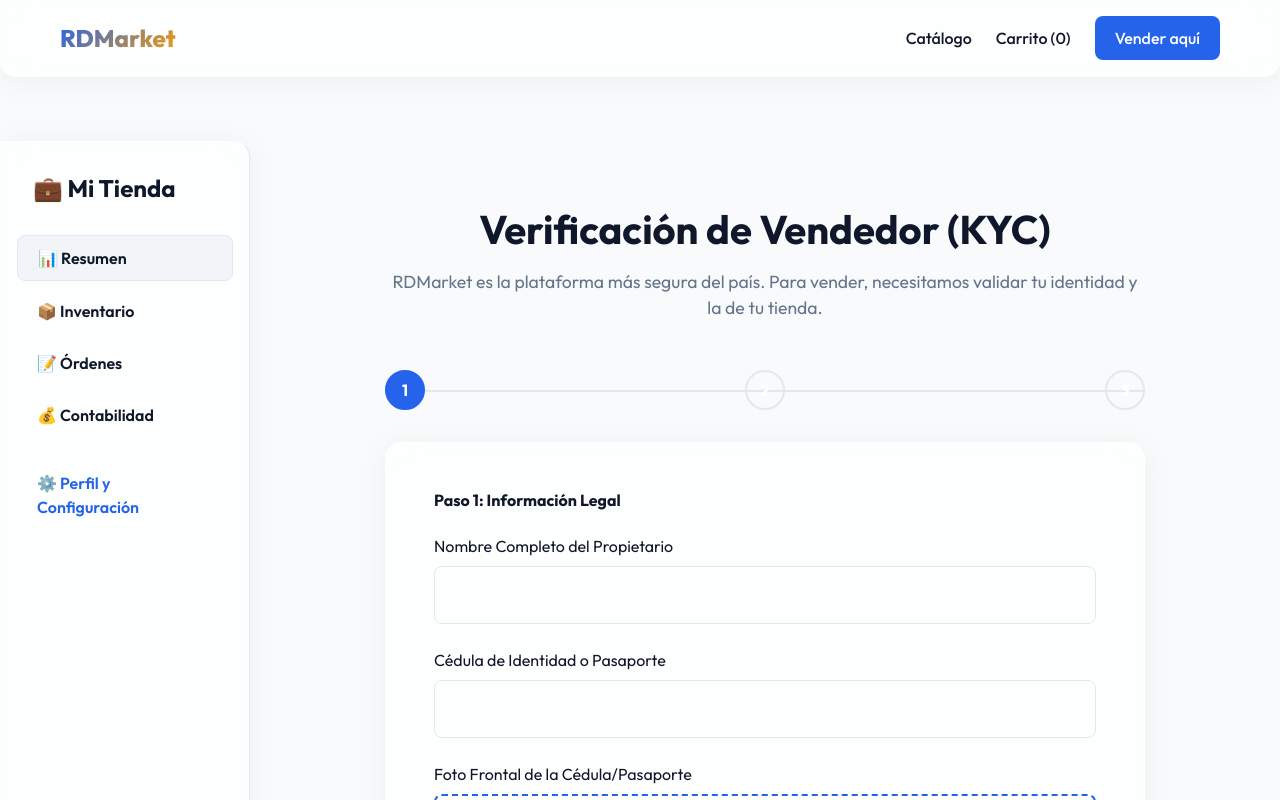
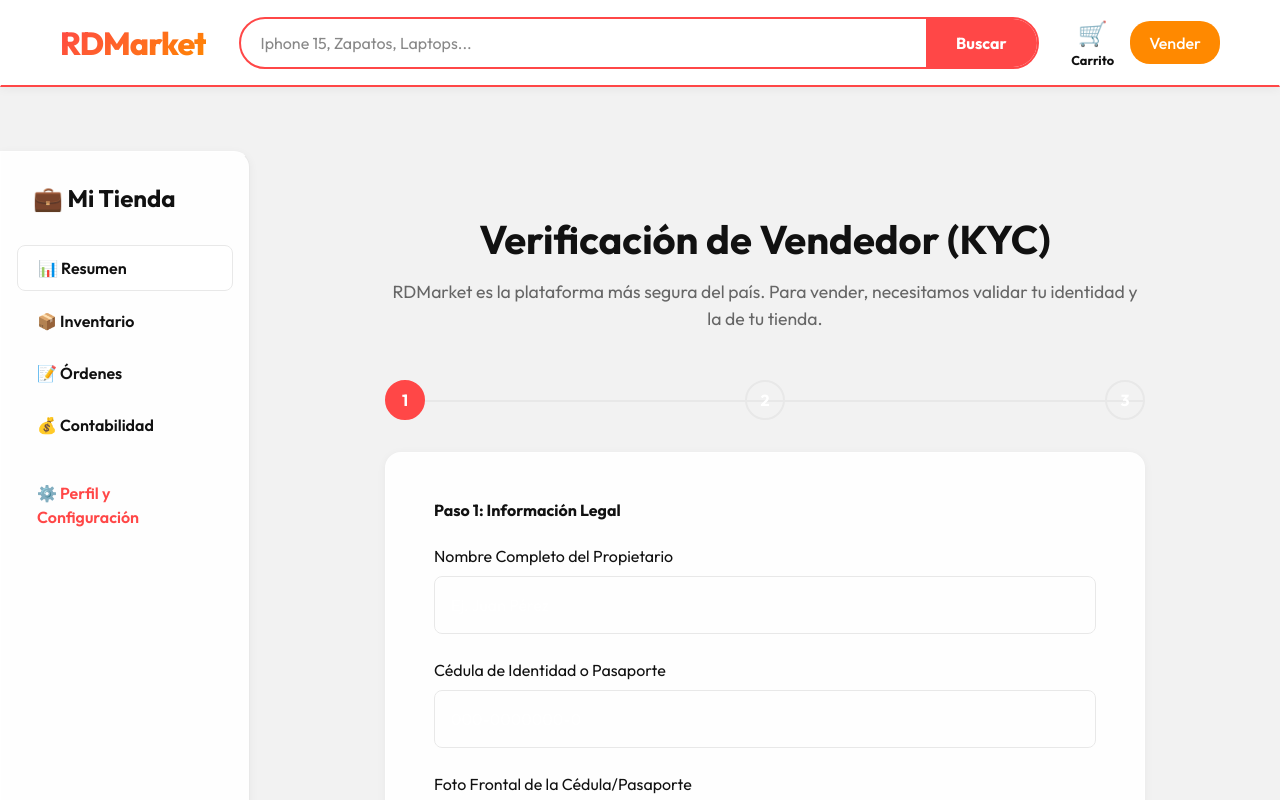
Before and after one commit to starelt/rdmarket, a Next.js app: page /vendor/onboarding in a window 1280 px wide. Shown: the top 800 px of the page. Built offline with nearby package versions, Linux system fonts and the light colour scheme; no server answers; sample sign-in values are in the browser's storage.

Commit message:
style: AliExpress interface redesign

```diff
--- a/src/app/globals.css
+++ b/src/app/globals.css
@@ -2,18 +2,18 @@
 
 :root {
   /* Premium Color Palette */
-  --bg-color: #f8fafc;
-  --text-color: #0f172a;
-  --text-muted: #64748b;
-  --primary: #2563eb;
-  --primary-hover: #1d4ed8;
-  --secondary: #f1f5f9;
-  --accent: #f59e0b;
-  --border: #e2e8f0;
+  --bg-color: #f2f2f2;
+  --text-color: #111111;
+  --text-muted: #666666;
+  --primary: #ff4747;
+  --primary-hover: #e62e2e;
+  --secondary: #ffffff;
+  --accent: #ff8900;
+  --border: #e8e8e8;
 
-  --glass-bg: rgba(255, 255, 255, 0.7);
+  --glass-bg: rgba(255, 255, 255, 0.9);
   --glass-border: rgba(255, 255, 255, 0.4);
-  --glass-shadow: 0 4px 30px rgba(0, 0, 0, 0.05);
+  --glass-shadow: 0 2px 10px rgba(0, 0, 0, 0.05);
 }
 
 @media (prefers-color-scheme: dark) {
--- a/src/app/layout.tsx
+++ b/src/app/layout.tsx
@@ -25,20 +25,29 @@ export default async function RootLayout({
   return (
     <html lang="es" className={`${outfit.variable}`}>
       <body>
-        <nav className="glass navbar">
-          <div className="container nav-content">
-            <a href="/" className="nav-brand">RDMarket</a>
-            <div className="nav-links">
-              <a href="/">Catálogo</a>
-              <a href="/cart">Carrito (0)</a>
+        <nav className="glass navbar" style={{ background: "white", borderRadius: 0, borderBottom: "2px solid var(--primary)", padding: "15px 0" }}>
+          <div className="container nav-content" style={{ display: "grid", gridTemplateColumns: "auto 1fr auto", gap: "2rem", alignItems: "center" }}>
+            <a href="/" className="nav-brand" style={{ fontSize: "2rem", letterSpacing: "-1px" }}>RDMarket</a>
+
+            <div style={{ display: "flex", width: "100%", maxWidth: "800px", margin: "0 auto", border: "2px solid var(--primary)", borderRadius: "30px", overflow: "hidden" }}>
+              <input type="text" placeholder="Iphone 15, Zapatos, Laptops..." style={{ flex: 1, padding: "12px 20px", border: "none", outline: "none", fontSize: "1rem" }} />
+              <button style={{ background: "var(--primary)", color: "white", padding: "0 30px", border: "none", fontWeight: "bold", fontSize: "1rem", cursor: "pointer" }}>Buscar</button>
+            </div>
+
+            <div className="nav-links" style={{ gap: "1rem" }}>
+              <a href="/cart" style={{ display: "flex", flexDirection: "column", alignItems: "center", fontSize: "0.8rem", color: "var(--text-color)", textDecoration: "none" }}>
+                <span style={{ fontSize: "1.5rem" }}>🛒</span>
+                <span style={{ fontWeight: "bold" }}>Carrito</span>
+              </a>
+
               {role === "ADMIN" ? (
-                <a href="/admin" className="btn" style={{ background: "linear-gradient(90deg, #b8860b, #daa520)", color: "white", fontWeight: "bold" }}>👑 Panel Admin</a>
+                <a href="/admin" className="btn" style={{ background: "linear-gradient(90deg, #b8860b, #daa520)", color: "white", fontWeight: "bold", padding: "0.6rem 1.2rem", borderRadius: "20px" }}>👑 Admin</a>
               ) : role === "VENDOR" ? (
-                <a href="/vendor/dashboard" className="btn btn-primary">Panel Vendedor</a>
+                <a href="/vendor/dashboard" className="btn btn-primary" style={{ padding: "0.6rem 1.2rem", borderRadius: "20px" }}>Vendedor</a>
               ) : session ? (
-                <a href="/vendor/onboarding" className="btn btn-primary">Vender aquí</a>
+                <a href="/vendor/onboarding" className="btn btn-primary" style={{ padding: "0.6rem 1.2rem", borderRadius: "20px", background: "var(--accent)" }}>Vender</a>
               ) : (
-                <a href="/login" className="btn btn-primary">Iniciar Sesión</a>
+                <a href="/login" className="btn btn-primary" style={{ padding: "0.6rem 1.2rem", borderRadius: "20px" }}>Entrar</a>
               )}
             </div>
           </div>
--- a/src/app/page.tsx
+++ b/src/app/page.tsx
@@ -1,92 +1,139 @@
 import { prisma } from "@/lib/prisma";
 import Link from "next/link";
+import { auth } from "@/auth";
 
 export const dynamic = "force-dynamic";
 
 export default async function Home() {
-  const stores = await prisma.store.findMany({
+  const session = await auth();
+
+  // Fetch products instead of stores
+  const products = await prisma.product.findMany({
+    take: 24, // Limite de productos en la pagina principal
     include: {
-      products: {
-        take: 3, // Tomamos 3 productos de muestra para mostrar en la card de la tienda
-      }
+      store: true,
     },
     orderBy: { createdAt: 'desc' }
   });
 
   return (
-    <div style={{ paddingBottom: "4rem" }}>
-      {/* Search Header Estilo PedidosYa */}
-      <section style={{ background: "linear-gradient(135deg, var(--primary), #1e3a8a)", padding: "3rem 1.5rem", borderRadius: "0 0 24px 24px", color: "white" }}>
-        <div className="container">
-          <h1 style={{ fontSize: "2.5rem", fontWeight: "bold", marginBottom: "1rem" }}>Lo mejor en Tecnología,<br/>directo a tu puerta 🚀</h1>
-          <div style={{ display: "flex", gap: "1rem", background: "white", padding: "0.5rem", borderRadius: "12px", boxShadow: "0 4px 20px rgba(0,0,0,0.1)" }}>
-            <span style={{ padding: "0.8rem", color: "#666" }}>📍 Entregar en: Santo Domingo</span>
-            <input
-              type="text"
-              placeholder="¿Qué buscas? (ej. iPhone 15, Laptop Dell...)"
-              style={{ flex: 1, border: "none", outline: "none", fontSize: "1rem", color: "#000", padding: "0.8rem", background: "#f3f4f6", borderRadius: "8px" }}
-            />
-            <button className="btn btn-primary" style={{ padding: "0.8rem 2rem", borderRadius: "8px" }}>Buscar</button>
+    <div style={{ background: "var(--bg-color)", minHeight: "100vh" }}>
+      {/* AliExpress Hero Section */}
+      <section className="container" style={{ paddingTop: "20px" }}>
+        <div style={{ display: "grid", gridTemplateColumns: "250px 1fr 300px", gap: "20px" }}>
+
+          {/* Categorias - Sidebar */}
+          <div style={{ background: "white", borderRadius: "16px", padding: "10px 0", boxShadow: "0 2px 10px rgba(0,0,0,0.05)" }}>
+            <h3 style={{ padding: "10px 20px", margin: 0, fontSize: "1.1rem", borderBottom: "1px solid #eee" }}>Categorías</h3>
+            <ul style={{ listStyle: "none", padding: 0, margin: 0 }}>
+              {["📱 Celulares & Accesorios", "💻 Electrónica", "👗 Ropa de Mujer", "👕 Ropa de Hombre", "🏡 Hogar y Jardín", "👠 Zapatos", "⚽ Deportes", "👶 Juguetes", "🚗 Automotriz", "⌚ Joyería y Relojes"].map(cat => (
+                <li key={cat}>
+                  <a href="#" style={{ display: "block", padding: "10px 20px", color: "var(--text-color)", textDecoration: "none", fontSize: "0.9rem", transition: "background 0.2s" }} className="hover:bg-gray-100 hover:text-red-500">
+                    {cat}
+                  </a>
+                </li>
+              ))}
+            </ul>
+          </div>
+
+          {/* Banner Principal / Carousel */}
+          <div style={{ background: "linear-gradient(90deg, #ff4747, #ff8900)", borderRadius: "16px", color: "white", padding: "40px", display: "flex", flexDirection: "column", justifyContent: "center", position: "relative", overflow: "hidden" }}>
+            <div style={{ position: "absolute", top: "-50%", right: "-10%", width: "400px", height: "400px", background: "rgba(255,255,255,0.1)", borderRadius: "50%" }}></div>
+            <h1 style={{ fontSize: "3rem", fontWeight: "900", margin: "0 0 10px 0", lineHeight: "1.1" }}>Día de Ofertas<br/>Locales</h1>
+            <p style={{ fontSize: "1.2rem", margin: "0 0 20px 0" }}>Hasta 70% de descuento en miles de productos dominicanos.</p>
+            <button style={{ background: "white", color: "#ff4747", border: "none", padding: "12px 30px", borderRadius: "30px", fontSize: "1.1rem", fontWeight: "bold", cursor: "pointer", width: "fit-content", boxShadow: "0 4px 15px rgba(0,0,0,0.1)" }}>Comprar Ahora</button>
+          </div>
+
+          {/* User Widget */}
+          <div style={{ display: "flex", flexDirection: "column", gap: "20px" }}>
+            <div style={{ background: "white", borderRadius: "16px", padding: "20px", boxShadow: "0 2px 10px rgba(0,0,0,0.05)", textAlign: "center" }}>
+              <div style={{ width: "60px", height: "60px", background: "#f2f2f2", borderRadius: "50%", margin: "0 auto 10px auto", display: "flex", alignItems: "center", justifyContent: "center", fontSize: "1.5rem" }}>
+                {session ? "👋" : "👤"}
+              </div>
+              <p style={{ margin: "0 0 15px 0", fontWeight: "bold" }}>
+                {session ? `Hola, ${session.user?.name?.split(' ')[0]}` : "Bienvenido a RDMarket"}
+              </p>
+              {!session && (
+                <div style={{ display: "flex", gap: "10px", justifyContent: "center" }}>
+                  <Link href="/register" style={{ background: "var(--primary)", color: "white", padding: "8px 20px", borderRadius: "20px", textDecoration: "none", fontWeight: "bold", fontSize: "0.9rem" }}>Únete</Link>
+                  <Link href="/login" style={{ background: "#f2f2f2", color: "var(--text-color)", padding: "8px 20px", borderRadius: "20px", textDecoration: "none", fontWeight: "bold", fontSize: "0.9rem" }}>Entrar</Link>
+                </div>
+              )}
+            </div>
+
+            <div style={{ background: "white", borderRadius: "16px", padding: "20px", boxShadow: "0 2px 10px rgba(0,0,0,0.05)", flex: 1, display: "flex", flexDirection: "column", justifyContent: "center" }}>
+               <h4 style={{ margin: "0 0 10px 0", color: "#ff4747" }}>Protección al Comprador</h4>
+               <p style={{ fontSize: "0.85rem", color: "var(--text-muted)", margin: 0 }}>Reembolso asegurado si el artículo no es entregado o no es como se describe.</p>
+            </div>
+          </div>
+
+        </div>
+      </section>
+
+      {/* Super Ofertas / Flash Deals */}
+      <section className="container" style={{ marginTop: "30px" }}>
+        <div style={{ background: "white", borderRadius: "16px", padding: "20px", boxShadow: "0 2px 10px rgba(0,0,0,0.05)" }}>
+          <div style={{ display: "flex", alignItems: "center", gap: "15px", marginBottom: "20px" }}>
+            <h2 style={{ fontSize: "1.5rem", margin: 0, color: "#e62e2e", fontWeight: "900", fontStyle: "italic" }}>⚡ SuperDeals</h2>
+            <div style={{ background: "#111", color: "white", padding: "4px 10px", borderRadius: "8px", fontWeight: "bold", fontSize: "0.9rem" }}>
+              Termina en: 12:45:30
+            </div>
+          </div>
+
+          <div style={{ display: "flex", gap: "20px", overflowX: "auto", paddingBottom: "10px" }}>
+            {/* Simulando algunos productos en oferta */}
+            {[1, 2, 3, 4, 5, 6].map(i => (
+              <div key={i} style={{ minWidth: "150px" }}>
+                <div style={{ width: "150px", height: "150px", background: "#f2f2f2", borderRadius: "12px", marginBottom: "10px", display: "flex", alignItems: "center", justifyContent: "center", color: "#ccc", fontSize: "3rem" }}>
+                  📦
+                </div>
+                <div style={{ color: "#e62e2e", fontWeight: "bold", fontSize: "1.2rem" }}>RD$99</div>
+                <div style={{ textDecoration: "line-through", color: "#999", fontSize: "0.85rem" }}>RD$500</div>
+              </div>
+            ))}
           </div>
         </div>
       </section>
 
-      <div className="container" style={{ marginTop: "2rem" }}>
-        {/* Categorías (Scroll Horizontal) */}
-        <section style={{ marginBottom: "3rem" }}>
-          <h2 style={{ fontSize: "1.5rem", marginBottom: "1rem" }}>Categorías</h2>
-          <div style={{ display: "flex", gap: "1rem", overflowX: "auto", paddingBottom: "1rem" }}>
-            {["📱 Celulares", "💻 Laptops", "🎧 Audio", "⌚ Smartwatches", "📺 TVs", "🎮 Gaming", "🔌 Cables"].map(cat => (
-              <div key={cat} style={{ background: "var(--card-bg)", padding: "1rem 2rem", borderRadius: "50px", border: "1px solid var(--border)", whiteSpace: "nowrap", cursor: "pointer", fontWeight: "bold" }}>
-                {cat}
-              </div>
-            ))}
-          </div>
-        </section>
+      {/* Grid de Productos (More to Love) */}
+      <section className="container" style={{ marginTop: "40px", paddingBottom: "60px" }}>
+        <h2 style={{ fontSize: "1.8rem", textAlign: "center", marginBottom: "30px", fontWeight: "800", color: "#111" }}>Más para amar ❤️</h2>
 
-        {/* Tiendas Destacadas */}
-        <section>
-          <h2 style={{ fontSize: "1.5rem", marginBottom: "1.5rem" }}>Tiendas Destacadas</h2>
+        {products.length === 0 ? (
+          <div style={{ textAlign: "center", color: "var(--text-muted)", padding: "40px" }}>No hay productos disponibles por ahora.</div>
+        ) : (
+          <div style={{ display: "grid", gridTemplateColumns: "repeat(auto-fill, minmax(220px, 1fr))", gap: "15px" }}>
+            {products.map(product => (
+              <Link href={`/product/${product.id}`} key={product.id} style={{ textDecoration: "none", color: "inherit" }}>
+                <div style={{ background: "white", borderRadius: "16px", overflow: "hidden", boxShadow: "0 2px 10px rgba(0,0,0,0.05)", transition: "transform 0.2s, box-shadow 0.2s" }} className="hover:scale-[1.03] hover:shadow-xl">
+                  {product.image ? (
+                    <img src={product.image} alt={product.name} style={{ width: "100%", height: "220px", objectFit: "cover" }} />
+                  ) : (
+                    <div style={{ width: "100%", height: "220px", background: "#f2f2f2", display: "flex", alignItems: "center", justifyContent: "center", fontSize: "4rem" }}>🛒</div>
+                  )}
+                  <div style={{ padding: "15px" }}>
+                    <h3 style={{ fontSize: "0.95rem", margin: "0 0 10px 0", fontWeight: "normal", display: "-webkit-box", WebkitLineClamp: 2, WebkitBoxOrient: "vertical", overflow: "hidden", lineHeight: "1.4", height: "2.8em" }}>
+                      {product.name}
+                    </h3>
 
-          {stores.length === 0 ? (
-            <p style={{ color: "var(--text-muted)", background: "var(--card-bg)", padding: "2rem", borderRadius: "12px", textAlign: "center" }}>
-              Aún no hay tiendas registradas. ¡Sé el primero en vender!
-            </p>
-          ) : (
-            <div style={{ display: "grid", gridTemplateColumns: "repeat(auto-fill, minmax(320px, 1fr))", gap: "2rem" }}>
-              {stores.map(store => (
-                <Link href={`/store/${store.id}`} key={store.id} style={{ textDecoration: "none", color: "inherit" }}>
-                  <div className="card hover-scale" style={{ borderRadius: "16px", overflow: "hidden", display: "flex", flexDirection: "column", background: "var(--card-bg)", border: "1px solid var(--border)", cursor: "pointer" }}>
-
-                    {/* Banner */}
-                    <div style={{ height: "140px", background: "#333", backgroundImage: `url(${store.bannerImage || 'https://images.unsplash.com/photo-1550009158-9ffb6e9a165d?auto=format&fit=crop&w=800&q=80'})`, backgroundSize: "cover", backgroundPosition: "center", position: "relative" }}>
-                      {/* Logo flotante estilo PedidosYa */}
-                      <div style={{ position: "absolute", bottom: "-20px", left: "20px", width: "60px", height: "60px", borderRadius: "12px", background: "white", border: "3px solid var(--card-bg)", display: "flex", alignItems: "center", justifyContent: "center", overflow: "hidden" }}>
-                        {store.logo ? (
-                          <img src={store.logo} alt={store.name} style={{ width: "100%", height: "100%", objectFit: "cover" }} />
-                        ) : (
-                          <span style={{ fontSize: "1.5rem", color: "var(--primary)", fontWeight: "bold" }}>{store.name.charAt(0)}</span>
-                        )}
-                      </div>
+                    <div style={{ display: "flex", alignItems: "baseline", gap: "5px" }}>
+                      <span style={{ fontSize: "0.8rem", fontWeight: "bold" }}>RD$</span>
+                      <span style={{ fontSize: "1.3rem", fontWeight: "900", color: "#111" }}>{product.price.toLocaleString()}</span>
                     </div>
 
-                    <div style={{ padding: "2rem 1.5rem 1.5rem 1.5rem" }}>
-                      <div style={{ display: "flex", justifyContent: "space-between", alignItems: "flex-start" }}>
-                        <div>
-                          <h3 style={{ fontSize: "1.2rem", fontWeight: "bold", margin: 0 }}>{store.name}</h3>
-                          <p style={{ color: "var(--text-muted)", fontSize: "0.9rem", marginTop: "4px" }}>
-                            {store.description || "Electrónica y Accesorios"}
-                          </p>
+                    {product.basePrice > product.price && (
+                      <div style={{ textDecoration: "line-through", color: "#999", fontSize: "0.8rem", marginTop: "2px" }}>
+                        RD$ {product.basePrice.toLocaleString()}
                       </div>
-                        <span style={{ background: "rgba(16, 185, 129, 0.1)", color: "#10b981", padding: "4px 8px", borderRadius: "8px", fontWeight: "bold", fontSize: "0.85rem" }}>
-                          ⭐ 4.8
-                        </span>
+                    )}
+
+                    <div style={{ marginTop: "10px", display: "flex", alignItems: "center", gap: "5px" }}>
+                       <span style={{ color: "#f59e0b", fontSize: "0.8rem" }}>★ 4.8</span>
+                       <span style={{ color: "#999", fontSize: "0.8rem" }}>| 500+ vendidos</span>
                     </div>
 
-                      <div style={{ display: "flex", gap: "1rem", marginTop: "1rem", color: "var(--text-muted)", fontSize: "0.85rem" }}>
-                        <span>🛵 Envío RD$250</span>
-                        <span>•</span>
-                        <span>⏱️ 24-48 hrs</span>
+                    <div style={{ marginTop: "10px", borderTop: "1px dashed #eee", paddingTop: "10px", fontSize: "0.75rem", color: "#666", display: "flex", alignItems: "center", gap: "5px" }}>
+                      🏪 {product.store.name}
                     </div>
                   </div>
                 </div>
@@ -96,6 +143,5 @@ export default async function Home() {
         )}
       </section>
     </div>
-    </div>
   );
 }
```
Lines whose indentation alone changed are shown as unchanged.
